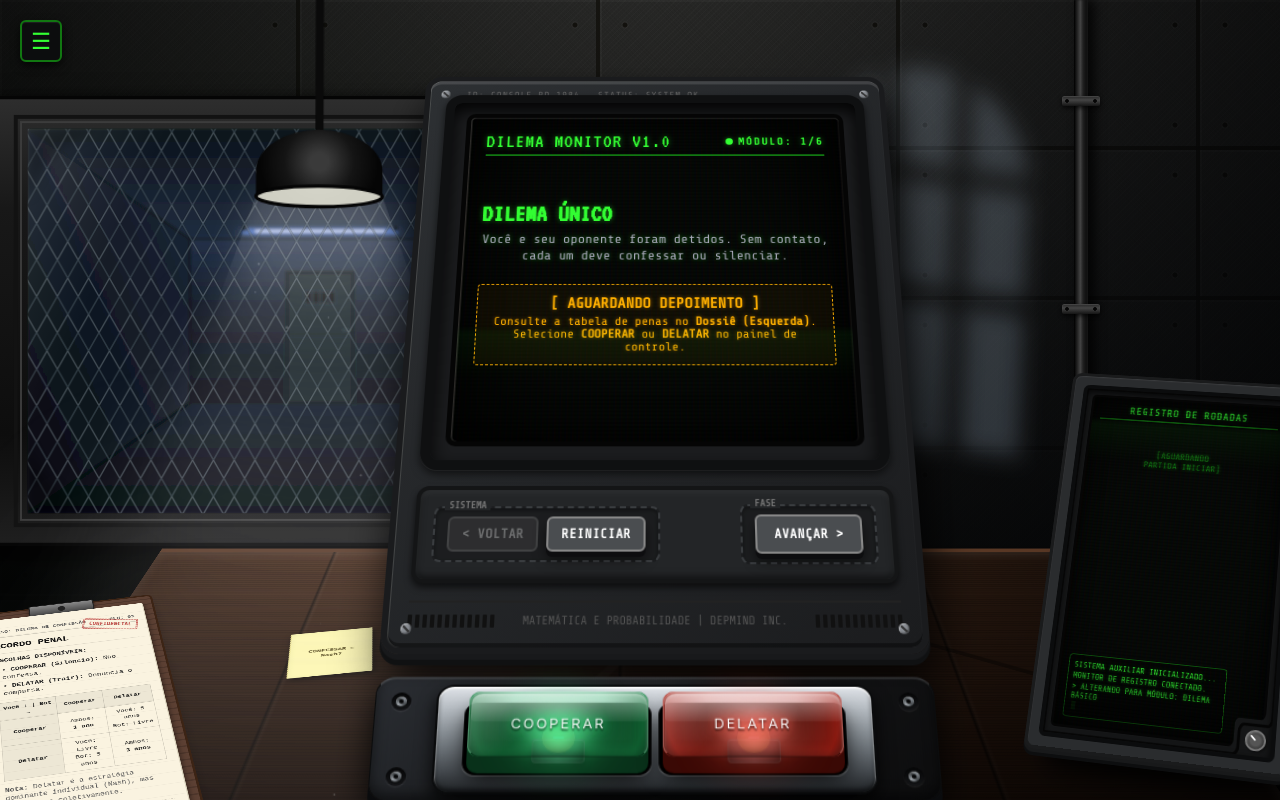
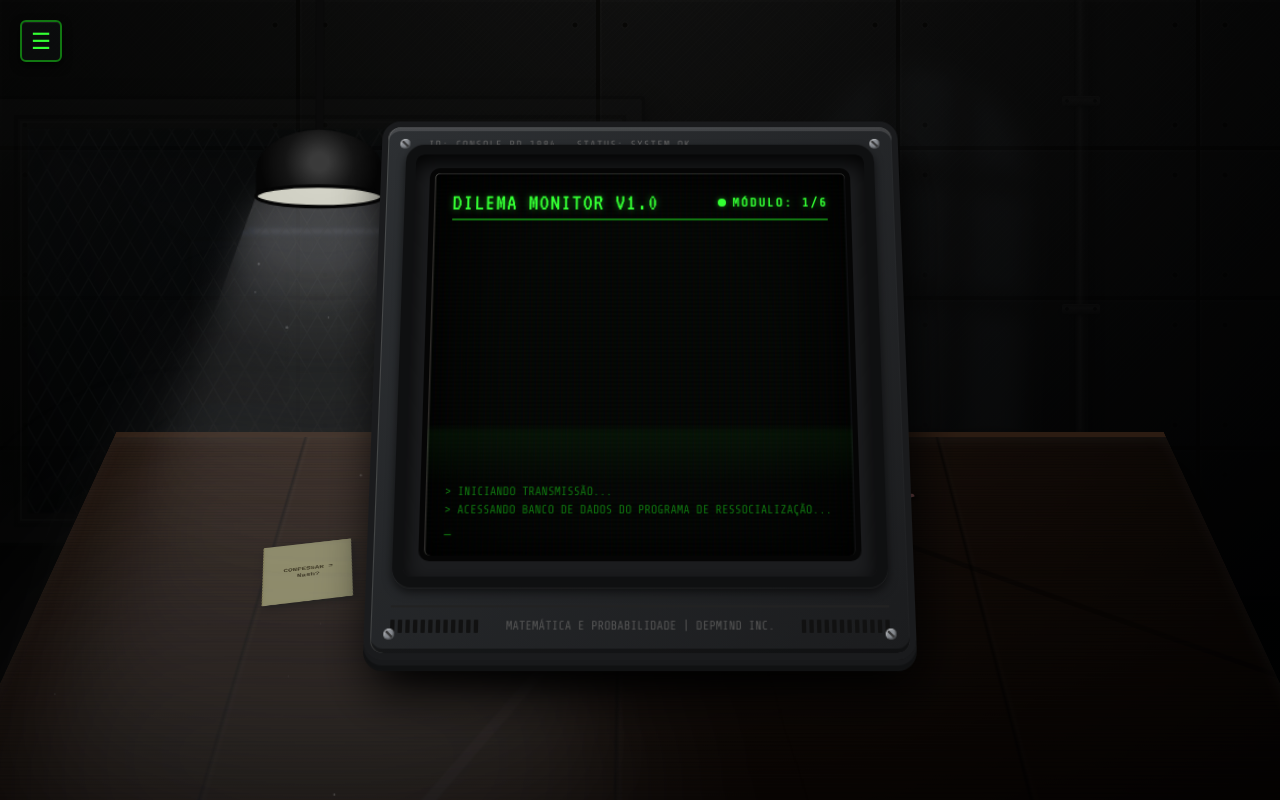
Before and after one commit to vinisebold/prisoners-dilemma, a React (Vite) app: page / in a window 1280 px wide. Both pictures are taken after a click on the button "INICIAR". Shown: the top 800 px of the page. Built offline with nearby package versions, Linux system fonts and the light colour scheme.

Commit message:
feat: add introductory story component with animations and styles for enhanced player immersion

```diff
--- a/src/App.jsx
+++ b/src/App.jsx
@@ -13,6 +13,7 @@ import Step5Evolution from './components/steps/Step5Evolution';
 import Step6Conclusion from './components/steps/Step6Conclusion';
 import SettingsMenu from './components/SettingsMenu';
 import Menu from './components/Menu';
+import IntroStory from './components/IntroStory';
 import LampLightCanvas from './components/LampLightCanvas';
 import { sound } from './utils/sound';
 import './App.css';
@@ -57,10 +58,17 @@ export default function App() {
   const [step4BotScore, setStep4BotScore] = useState(0);
 
   const [showMenu, setShowMenu] = useState(true);
+  const [showIntro, setShowIntro] = useState(false);
 
   const handleStartGame = () => {
     sound.playClick();
     setShowMenu(false);
+    setShowIntro(true);
+  };
+
+  const handleDismissIntro = () => {
+    sound.playClick();
+    setShowIntro(false);
   };
 
   useEffect(() => {
@@ -71,6 +79,15 @@ export default function App() {
     window.addEventListener('keydown', handler);
     return () => window.removeEventListener('keydown', handler);
   }, [showMenu]);
+
+  useEffect(() => {
+    if (!showIntro) return;
+    const handler = (e) => {
+      if (e.key === 'Enter') handleDismissIntro();
+    };
+    window.addEventListener('keydown', handler);
+    return () => window.removeEventListener('keydown', handler);
+  }, [showIntro]);
 
   // --- Efeitos de Inicialização ---
   useEffect(() => {
@@ -83,9 +100,9 @@ export default function App() {
 
   // Monitora mudança de tema
   useEffect(() => {
-    document.body.className = `theme-${theme}${isSettingsOpen ? ' settings-open' : ''}${showMenu ? ' menu-open' : ''}`;
+    document.body.className = `theme-${theme}${isSettingsOpen ? ' settings-open' : ''}${showMenu ? ' menu-open' : ''}${showIntro ? ' intro-open' : ''}`;
     localStorage.setItem('game_theme', theme);
-  }, [theme, isSettingsOpen, showMenu]);
+  }, [theme, isSettingsOpen, showMenu, showIntro]);
 
   // --- Função para calcular payoffs ---
   const calculatePayoff = (p1, p2) => {
@@ -605,7 +622,7 @@ export default function App() {
       {/* Mesa do Investigador (Multi-Dispositivo) */}
       <div className="investigator-table">
 
-        {!showMenu && (
+        {(!showMenu && !showIntro) && (
         <div className="table-left">
           <ClipboardDossier
             currentStep={currentStep}
@@ -633,6 +650,8 @@ export default function App() {
                 />
               ) : showMenu ? (
                 <Menu onStart={handleStartGame} />
+              ) : showIntro ? (
+                <IntroStory onDismiss={handleDismissIntro} />
               ) : (
                 <>
                   {currentStep === 1 && (
@@ -681,6 +700,7 @@ export default function App() {
               )}
             </CrtScreen>
 
+            {!showIntro && (
             <ControlPanel
               onNext={handleNextStep}
               onPrev={handlePrevStep}
@@ -694,9 +714,10 @@ export default function App() {
               currentStep={currentStep}
               totalSteps={TOTAL_STEPS}
             />
+            )}
           </ConsoleFrame>
 
-          {!showMenu && (
+          {(!showMenu && !showIntro) && (
           <DecisionKeyboard
             onCooperate={() => {
               if (currentStep === 1) handlePlayStep1('cooperate');
@@ -716,7 +737,7 @@ export default function App() {
           )}
         </div>
 
-        {!showMenu && (
+        {(!showMenu && !showIntro) && (
         <div className="table-right">
           <SecondaryMonitor
             currentStep={currentStep}
--- /dev/null
+++ b/src/components/IntroStory.jsx
@@ -0,0 +1,67 @@
+import { useState, useEffect } from 'react';
+
+const LINES = [
+  { delay: 500, text: "> INICIANDO TRANSMISSÃO...", className: 'intro-system' },
+  { delay: 1500, text: "> ACESSANDO BANCO DE DADOS DO PROGRAMA DE RESSOCIALIZAÇÃO...", className: 'intro-system' },
+  { delay: 3000, text: "", className: '' },
+  { delay: 3100, text: "VOCÊ SE LEMBRA DO DIA EM QUE TUDO COMEÇOU.", className: 'intro-narrative' },
+  { delay: 5000, text: "O anúncio no jornal prometia: \"PARTICIPE DE UM ESTUDO GOVERNAMENTAL SOBRE TOMADA DE DECISÃO. REMUNERAÇÃO GARANTIDA.\"", className: 'intro-narrative' },
+  { delay: 7500, text: "Você precisava do dinheiro. As contas estavam atrasadas. O formulário era simples: nome, idade, histórico de trabalho.", className: 'intro-narrative' },
+  { delay: 10000, text: "O que você NÃO sabia é que o endereço para onde te levaram...", className: 'intro-narrative' },
+  { delay: 12000, text: "era uma penitenciária experimental.", className: 'intro-narrative' },
+  { delay: 14000, text: "", className: '' },
+  { delay: 14500, text: "O PROGRAMA DE RESSOCIALIZAÇÃO DO GOVERNO FEDERAL", className: 'intro-title' },
+  { delay: 16000, text: "é um projeto sigiloso que utiliza testes psicológicos em \nindivíduos inseridos em ambientes prisionais simulados.", className: 'intro-narrative' },
+  { delay: 19000, text: "A teoria é que, através de jogos de decisão repetidos, é possível prever e modificar comportamentos antissociais.", className: 'intro-narrative' },
+  { delay: 22000, text: "Você não é um prisioneiro real — mas ninguém aqui fora sabe disso.", className: 'intro-narrative-em' },
+  { delay: 24500, text: "", className: '' },
+  { delay: 25000, text: "> CONEXÃO ESTABELECIDA COM O TERMINAL DE DECISÃO.", className: 'intro-system' },
+  { delay: 26500, text: "> SUA PARTICIPAÇÃO É OBRIGATÓRIA ATÉ A CONCLUSÃO DO PROGRAMA.", className: 'intro-system-warn' },
+  { delay: 28500, text: "> BEM-VINDO AO DILEMA.", className: 'intro-system' },
+];
+
+export default function IntroStory({ onDismiss }) {
+  const [visibleLines, setVisibleLines] = useState([]);
+
+  useEffect(() => {
+    const timers = LINES.map((line) =>
+      setTimeout(() => {
+        setVisibleLines((prev) => [...prev, line]);
+      }, line.delay)
+    );
+    return () => timers.forEach(clearTimeout);
+  }, []);
+
+  useEffect(() => {
+    const last = LINES[LINES.length - 1];
+    const timer = setTimeout(() => onDismiss(), last.delay + 2000);
+    return () => clearTimeout(timer);
+  }, [onDismiss]);
+
+  return (
+    <div className="intro-story">
+      <div className="intro-scroll">
+        {visibleLines.map((line, i) =>
+          line.text ? (
+            <p key={i} className={`intro-line ${line.className || ''}`}>
+              {line.text.split('\n').map((t, j) => (
+                <span key={j}>{t}<br /></span>
+              ))}
+            </p>
+          ) : (
+            <br key={i} />
+          )
+        )}
+        {visibleLines.length < LINES.length && (
+          <span className="intro-cursor">_</span>
+        )}
+      </div>
+      {visibleLines.length >= LINES.length && (
+        <button className="intro-continue-btn" onClick={onDismiss}>
+          PRESSIONE ENTER OU CLIQUE PARA CONTINUAR
+          <span className="intro-blink">_</span>
+        </button>
+      )}
+    </div>
+  );
+}
--- a/src/index.css
+++ b/src/index.css
@@ -1985,6 +1985,140 @@ body.menu-open .prison-conduit {
   opacity: 0.25;
 }
 
+/* --- Tela de Introdução / História --- */
+.intro-story {
+  display: flex;
+  flex-direction: column;
+  flex: 1;
+  min-height: 0;
+  overflow-y: auto;
+  padding-right: 4px;
+  animation: crt-flicker 0.15s infinite;
+}
+
+.intro-scroll {
+  flex: 1;
+  display: flex;
+  flex-direction: column;
+  justify-content: flex-end;
+  gap: 2px;
+}
+
+.intro-line {
+  margin: 0;
+  line-height: 1.4;
+  animation: intro-fade-in 0.4s ease;
+}
+
+@keyframes intro-fade-in {
+  from {
+    opacity: 0;
+    transform: translateY(4px);
+  }
+  to {
+    opacity: 1;
+    transform: translateY(0);
+  }
+}
+
+.intro-system {
+  font-size: 0.7rem;
+  color: var(--crt-green-dim);
+  text-shadow: none;
+}
+
+.intro-system-warn {
+  font-size: 0.75rem;
+  color: var(--crt-amber);
+  text-shadow: 0 0 4px var(--crt-amber-glow);
+}
+
+.intro-narrative {
+  font-size: 0.85rem;
+  color: #ccddcc;
+  text-shadow: 0 0 2px var(--crt-green-glow);
+  line-height: 1.5;
+  margin-bottom: 4px;
+}
+
+.intro-narrative-em {
+  font-size: 0.85rem;
+  color: var(--crt-amber);
+  text-shadow: 0 0 4px var(--crt-amber-glow);
+  line-height: 1.5;
+}
+
+.intro-title {
+  font-family: var(--font-display);
+  font-size: 1.1rem;
+  color: var(--crt-green);
+  text-shadow: 0 0 8px var(--crt-green-glow);
+  text-transform: uppercase;
+  letter-spacing: 2px;
+  margin: 8px 0 4px;
+}
+
+.intro-cursor {
+  display: inline-block;
+  animation: sec-blink 0.8s infinite;
+  color: var(--crt-green-dim);
+  font-size: 0.8rem;
+}
+
+.intro-continue-btn {
+  background: transparent;
+  border: none;
+  color: #666;
+  font-family: var(--font-mono);
+  font-size: 0.65rem;
+  letter-spacing: 2px;
+  cursor: pointer;
+  padding: 12px 0 4px;
+  text-align: center;
+  animation: intro-fade-in 0.6s ease;
+  text-transform: uppercase;
+}
+
+.intro-continue-btn:hover {
+  color: var(--crt-green);
+  text-shadow: 0 0 4px var(--crt-green-glow);
+}
+
+.intro-blink {
+  display: inline-block;
+  animation: sec-blink 1s infinite;
+  color: var(--crt-green);
+  margin-left: 4px;
+}
+
+body.intro-open .table-left,
+body.intro-open .table-right {
+  display: none;
+}
+
+body.intro-open .table-center {
+  transform: perspective(1000px) rotateX(8deg) scale(1.05);
+  z-index: 15;
+}
+
+body.intro-open .desk-surface {
+  transform: perspective(1000px) rotateX(32deg) translateY(40px);
+  filter: brightness(0.5);
+}
+
+body.intro-open .background-container {
+  filter: brightness(0.4);
+}
+
+body.intro-open .prison-window,
+body.intro-open .prison-window-shadow {
+  opacity: 0.25;
+}
+
+body.intro-open .prison-conduit {
+  opacity: 0.2;
+}
+
 /* Didactic & Visual Gameplay Overrides */
 .crt-split-panel {
   display: flex;
```
